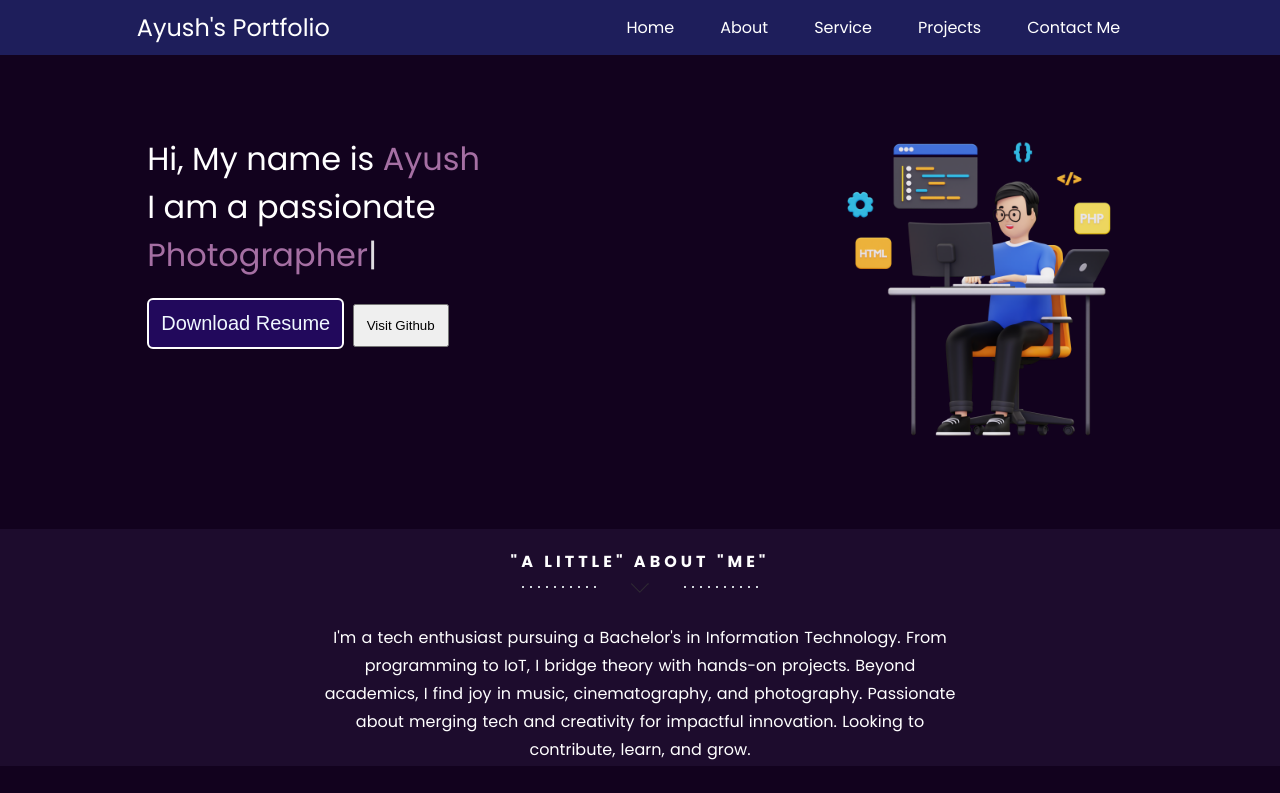
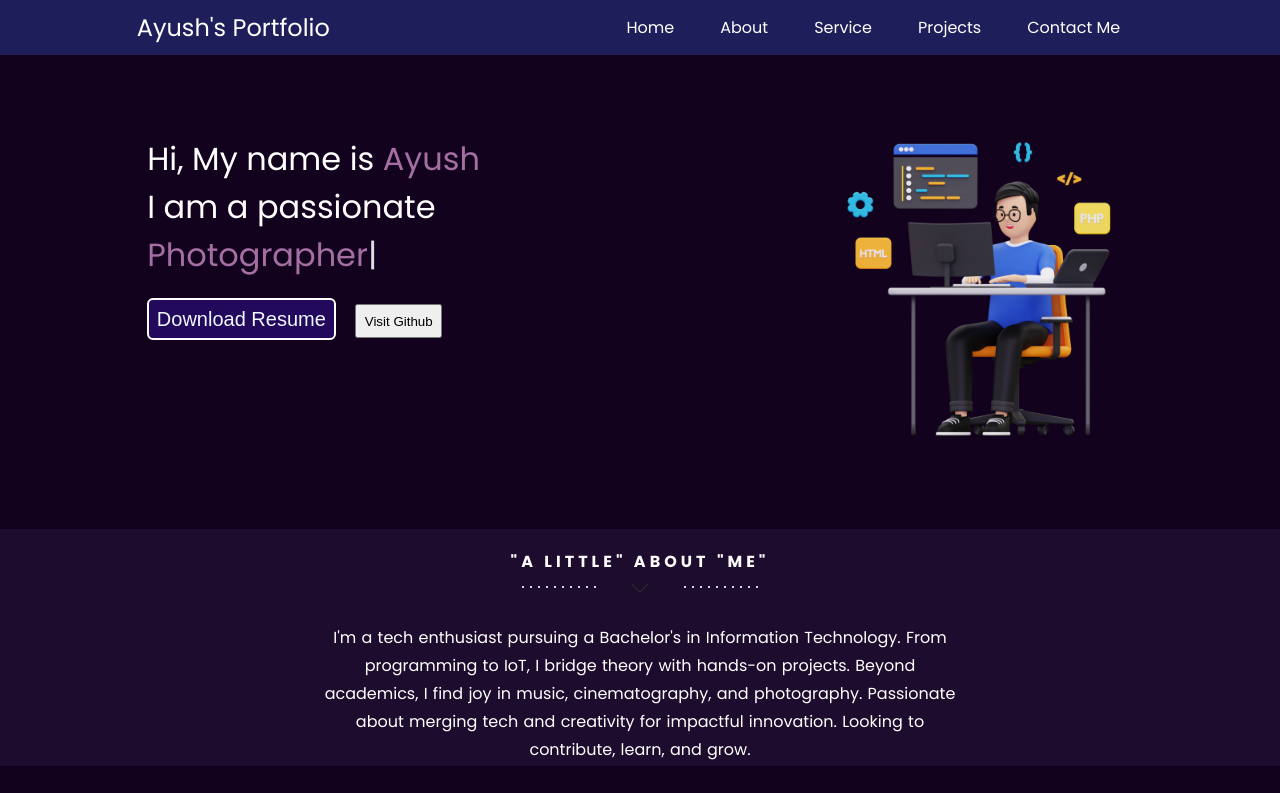
Before and after one commit to ayufsingh/bharatintern, a plain HTML site: page portfolio-website/index.html in a window 1280 px wide. Shown: the top 793 px of the page. Drawn offline with nearby package versions, Linux system fonts and the light colour scheme.

Commit message:
Update styles.css

```diff
--- a/portfolio-website/styles.css
+++ b/portfolio-website/styles.css
@@ -53,11 +53,17 @@ nav ul li a:hover {
 .leftSection {
     font-size: 2rem;
 }
+.button{
+    padding:3% 0;
+}
 .leftSection .btn{
-    margin: 5% 0%;
-    padding: 12px;
+    transition: all 100ms ease-in-out;
+    padding: 2% 2%;
+    margin:0 11px 0 0;
 }
-
+.btn:hover{
+    transform: scale(1.1)
+}
 .rightSection {
     align-items: center;
     margin: -3%;
```
